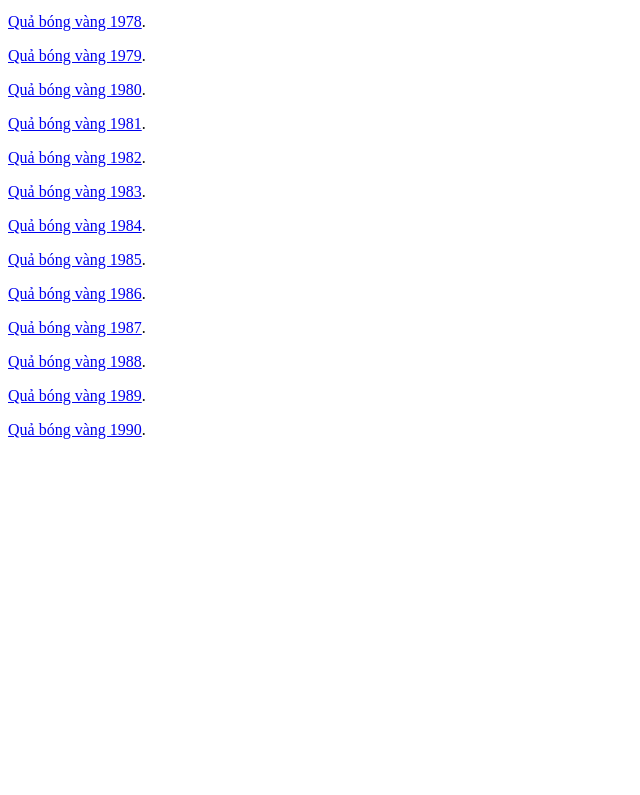
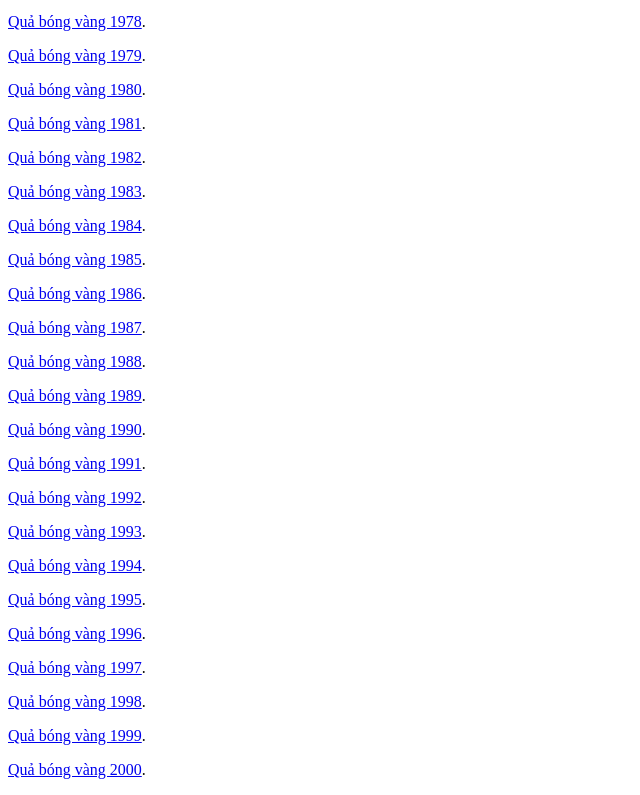
Before and after one commit to no-name-1988/Best-Player, a plain HTML site: page index.html in a window 1280 px wide. Shown: the part 794-1589 px from the top of the page, without its empty margins (0-640 px from the left). Before the commit the page ends 1249 px from the top, so only its background shows below. Drawn offline with Linux system fonts and the light colour scheme.

Commit message:
Update index.html

```diff
--- a/index.html
+++ b/index.html
@@ -42,5 +42,15 @@
     <p><a href="Ballon_d'Or_1988.html">Quả bóng vàng 1988</a>.</p>
     <p><a href="Ballon_d'Or_1989.html">Quả bóng vàng 1989</a>.</p>
     <p><a href="Ballon_d'Or_1990.html">Quả bóng vàng 1990</a>.</p>
+    <p><a href="Ballon_d'Or_1991.html">Quả bóng vàng 1991</a>.</p>
+    <p><a href="Ballon_d'Or_1992.html">Quả bóng vàng 1992</a>.</p>
+    <p><a href="Ballon_d'Or_1993.html">Quả bóng vàng 1993</a>.</p>
+    <p><a href="Ballon_d'Or_1994.html">Quả bóng vàng 1994</a>.</p>
+    <p><a href="Ballon_d'Or_1995.html">Quả bóng vàng 1995</a>.</p>
+    <p><a href="Ballon_d'Or_1996.html">Quả bóng vàng 1996</a>.</p>
+    <p><a href="Ballon_d'Or_1997.html">Quả bóng vàng 1997</a>.</p>
+    <p><a href="Ballon_d'Or_1998.html">Quả bóng vàng 1998</a>.</p>
+    <p><a href="Ballon_d'Or_1999.html">Quả bóng vàng 1999</a>.</p>
+    <p><a href="Ballon_d'Or_2000.html">Quả bóng vàng 2000</a>.</p>
 </body>
 </html>
```
